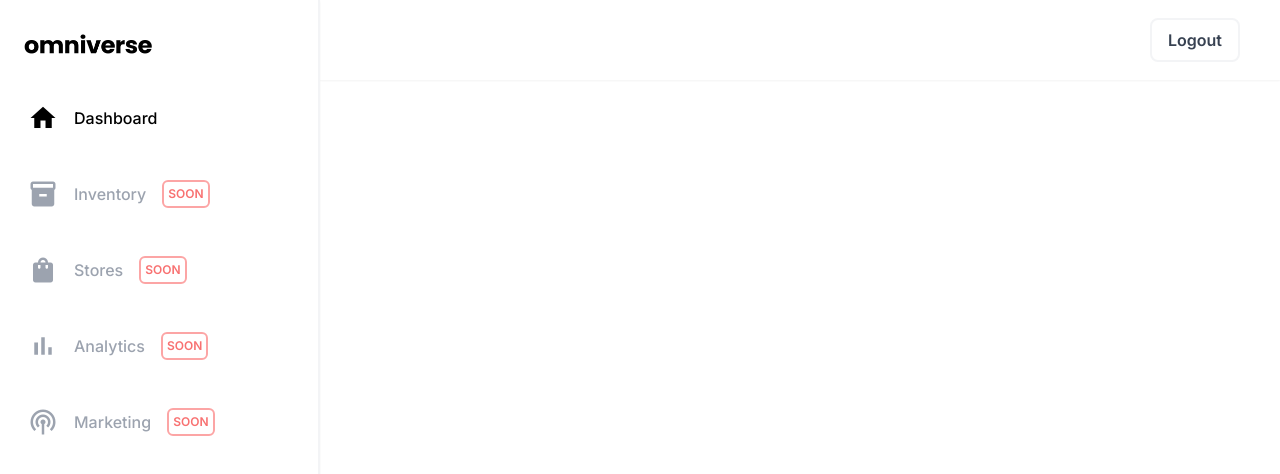
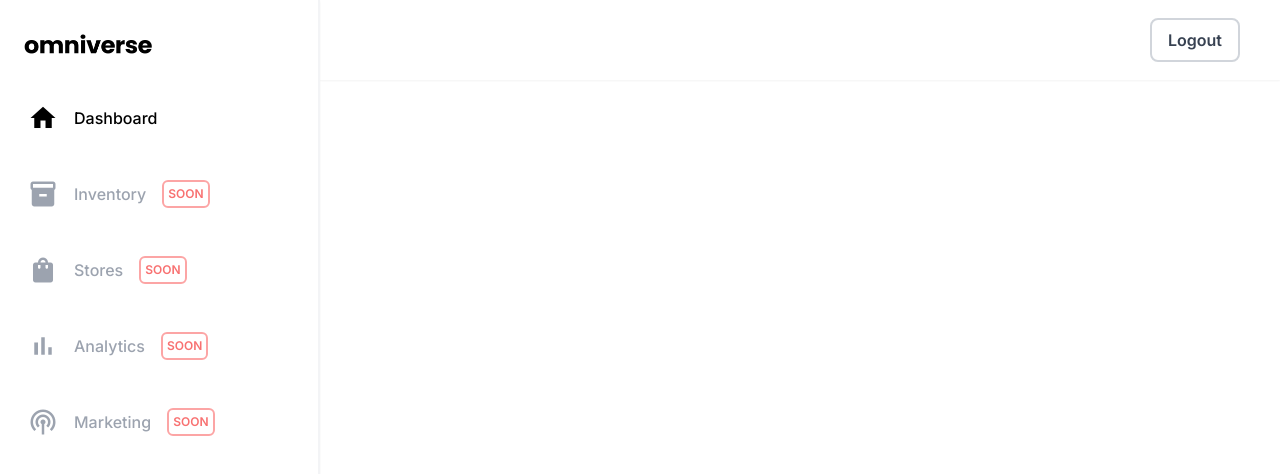
Before and after one commit to omni-srejitk/omniverse, a React (Vite) app in the folder dashboard/: page /dashboard in a window 1280 px wide. Shown: the top 474 px of the page. Built offline with nearby package versions, Linux system fonts and the light colour scheme; no server answers.

Commit message:
Styles : Minor styles updated

```diff
--- a/dashboard/src/components/Buttons/Button/Button.jsx
+++ b/dashboard/src/components/Buttons/Button/Button.jsx
@@ -24,7 +24,7 @@ export const Button = ({ children, type, active, clickFunc }) => {
   const OUTLINED = (
     <button
       onClick={clickFunc}
-      className='cursor-pointer rounded-lg border-2 border-gray-100 px-4  py-2 font-semibold text-gray-700 hover:border-gray-400  hover:text-black'
+      className='cursor-pointer rounded-lg border-2 border-gray-300 px-4  py-2 font-semibold text-gray-700 hover:border-gray-400  hover:text-black'
     >
       {children}
     </button>
--- a/dashboard/src/components/Cards/StatsCard/StatCard.jsx
+++ b/dashboard/src/components/Cards/StatsCard/StatCard.jsx
@@ -34,10 +34,10 @@ export const StatCard = ({
             info
           </span>
         </div>
-        <h3 className=' text-5xl font-semibold'>
+        <h3 className=' text-4xl font-semibold'>
           {' '}
           {currency && <span>&#8377;</span>}
-          {metric}
+          {metric > 1000 ? (metric / 1000).toFixed(1) + 'K' : metric}
         </h3>
       </div>
     </div>
--- a/dashboard/src/components/Carousal/Carousal.jsx
+++ b/dashboard/src/components/Carousal/Carousal.jsx
@@ -59,7 +59,7 @@ export const Carousal = () => {
             </button>
             <button
               disabled={Object.keys(IMG_DATA)?.length - 1 === currentIndex}
-              className={`flex h-12 w-12 items-center justify-center rounded-full border-2 border-gray-200 text-gray-400 disabled:bg-gray-100 disabled:text-gray-300 hover:bg-gray-300 hover:bg-gray-300`}
+              className={`flex h-12 w-12 items-center justify-center rounded-full border-2 border-gray-200 text-gray-400 disabled:bg-gray-100 disabled:text-gray-300 hover:bg-gray-300`}
               onClick={() => handleClick('NEXT')}
             >
               <span className='material-icons m-0 p-0 text-gray-400'>
```
